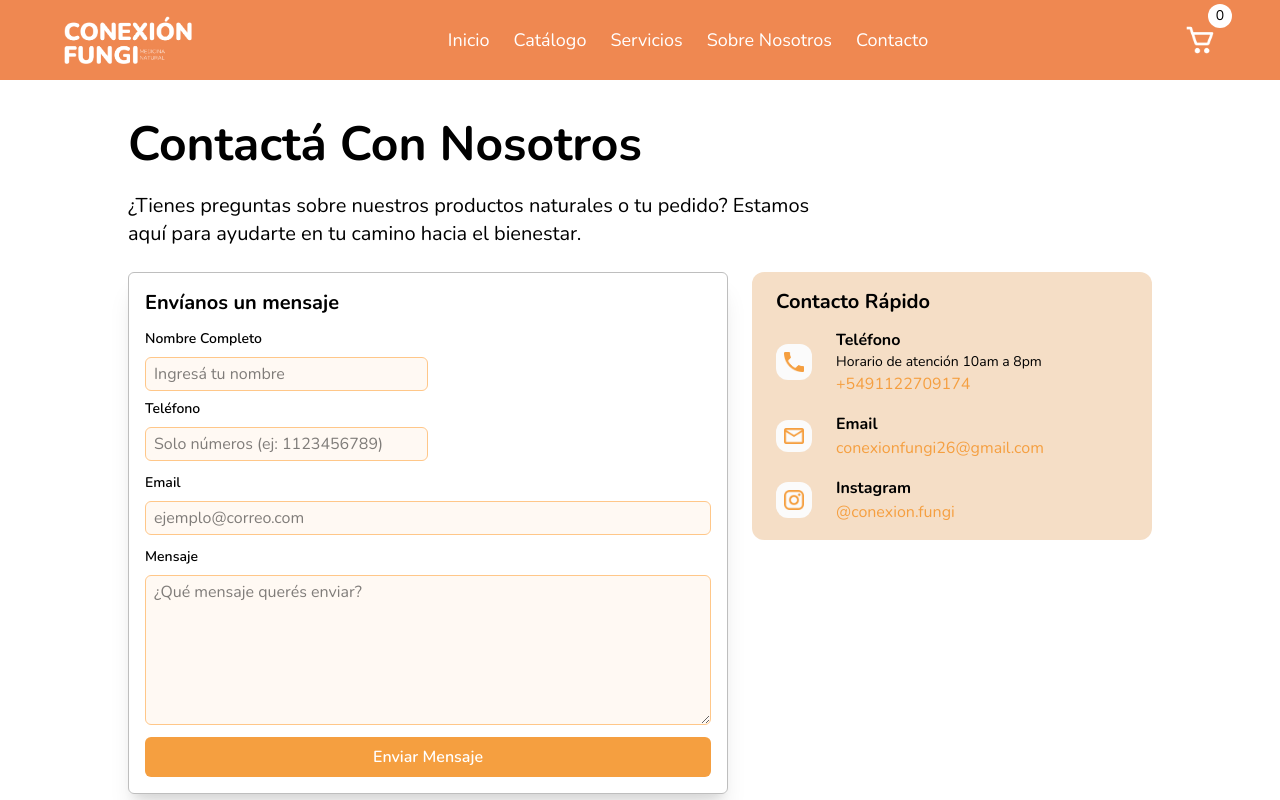
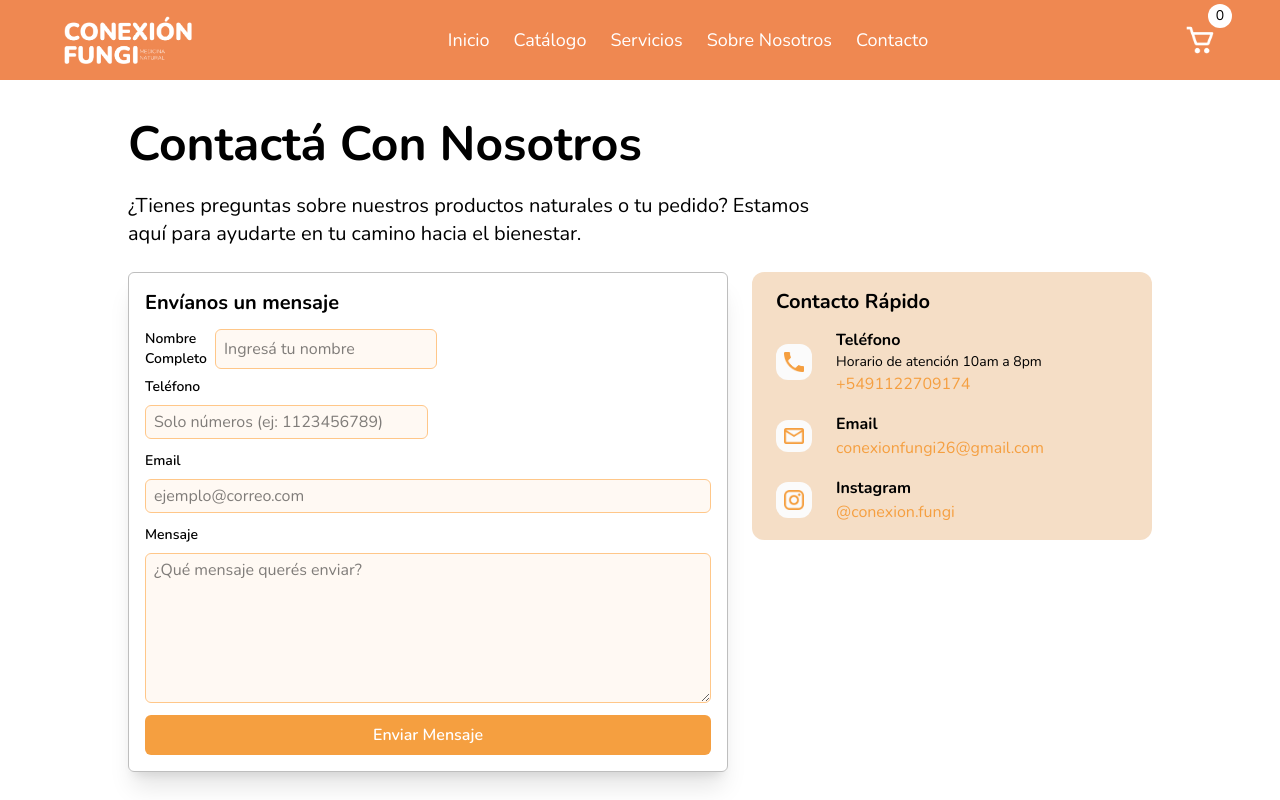
Before and after one commit to ValenSimon/Conexion-Fungi, a Next.js app: page /contacto in a window 1280 px wide. Shown: the top 800 px of the page. Built offline with nearby package versions, Linux system fonts and the light colour scheme.

Commit message:
Fix Tables for contact

```diff
--- a/components/ui/form.tsx
+++ b/components/ui/form.tsx
@@ -11,7 +11,7 @@
 
       <div className="lg:flex flex flex-col gap-2 ">
         {/* Nombre Completo */}
-        <div className="flex flex-col gap-2 lg:w-1/2">
+        <div className="flex flex-row gap-2 lg:w-1/2">
           <label htmlFor="full-name" className="text-sm font-semibold">Nombre Completo</label>
           <input
             name="name"
```
